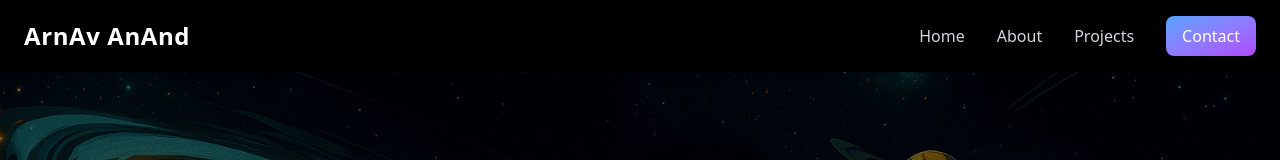
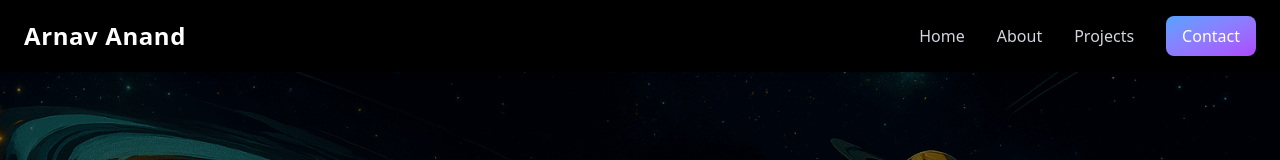
Before and after one commit to arnavanand2005/Portfolio-site, a React (Vite) app: page / in a window 1280 px wide. Shown: the top 160 px of the page. Built offline with nearby package versions, Linux system fonts and the light colour scheme.

Commit message:
deployment error

```diff
--- a/src/App.jsx
+++ b/src/App.jsx
@@ -1,5 +1,5 @@
 import React from 'react'
-import Navbar from './components/Navbar.jsx'
+import Navbar from './Components/Navbar.jsx'
 import Footer from './Components/Footer.jsx'
 import Home from './Pages/Home.jsx'
 import About from './Pages/About.jsx'
--- a/src/Components/Navbar.jsx
+++ b/src/Components/Navbar.jsx
@@ -17,7 +17,7 @@ const Navbar = () => {
 
         {/* Logo */}
         <Link to="/" className="text-white text-2xl font-extrabold tracking-wide hover:text-blue-400 transition">
-          ArnAv AnAnd
+          Arnav Anand
         </Link>
 
         {/* Desktop menu */}
```
